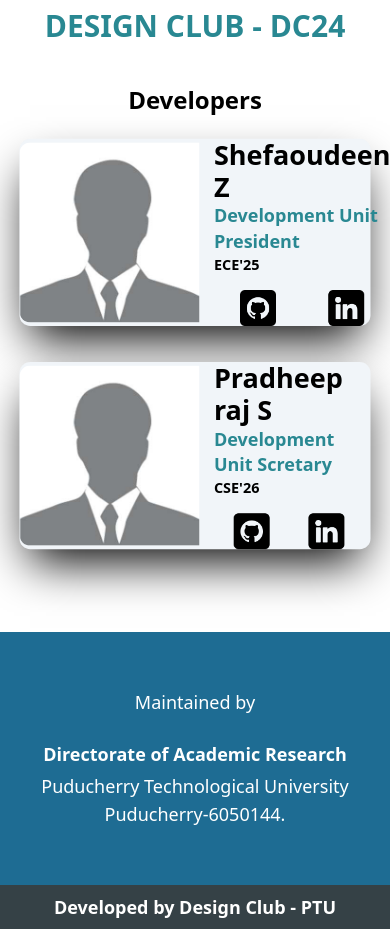
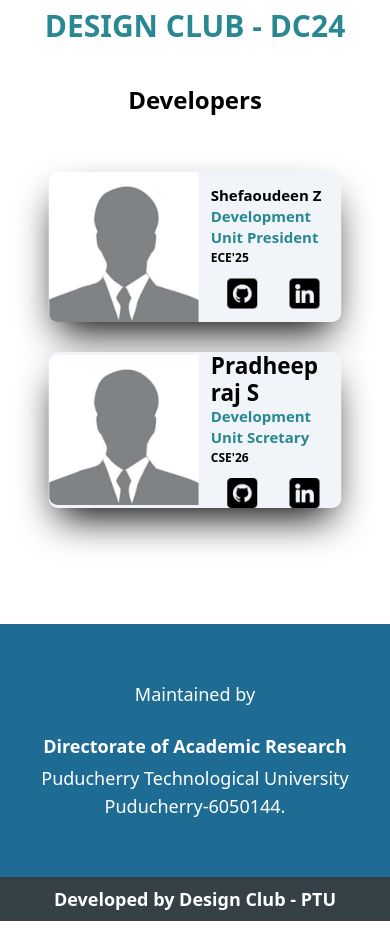
Before and after one commit to Shefaoudeen/PTU-research-website, a React (Vite) app: page /credits in a window 390 px wide. Shown: the part 840-1769 px from the top of the page. Built offline with nearby package versions, Linux system fonts and the light colour scheme.

Commit message:
credits mobile response

```diff
--- a/src/Pages/Credits.jsx
+++ b/src/Pages/Credits.jsx
@@ -21,11 +21,13 @@ const Credits = () => {
         </div>
         <div className="flex flex-col items-center py-10">
           <h1 className="text-2xl font-bold md:mb-5">Developers</h1>
-          <div className="flex justify-center gap-10 max-md:flex-col max-md:scale-90">
+          <div className="flex justify-center gap-10 max-md:flex-col max-md:scale-75">
             <div className="flex items-center gap-2 bg-slate-100 rounded-xl shadow-2xl shadow-black">
               <img src={pic1} className="w-[200px] rounded-l-xl" />
               <div className="px-2">
-                <h1 className="text-3xl font-bold">Shefaoudeen Z</h1>
+                <h1 className="text-3xl max-md:text-xl font-bold">
+                  Shefaoudeen Z
+                </h1>
                 <h1 className="text-[#298892] text-xl font-bold">
                   Development Unit President
                 </h1>
--- a/src/Pages/Scholars.jsx
+++ b/src/Pages/Scholars.jsx
@@ -137,7 +137,7 @@ const Scholars = () => {
                 <div className="font-bold md:text-2xl text-lg">{ele.dept}</div>
                 <div className="w-full flex flex-col gap-2 items-center justify-center">
                   <div className="flex gap-1  md:min-w-[50%] md:max-w-[50%] text-center px-2 py-1 max-md:min-w-[75%] max-md:max-w-[75%]">
-                    <div className="w-[10%] bg-slate-400 p-1">S.No</div>
+                    <div className="w-[10%] bg-slate-400 p-1">No.</div>
                     <div className="w-[40%] bg-slate-400 p-1">Register No</div>
                     <div className="w-[60%] bg-slate-400 p-1">
                       Name of the Scholar
```
